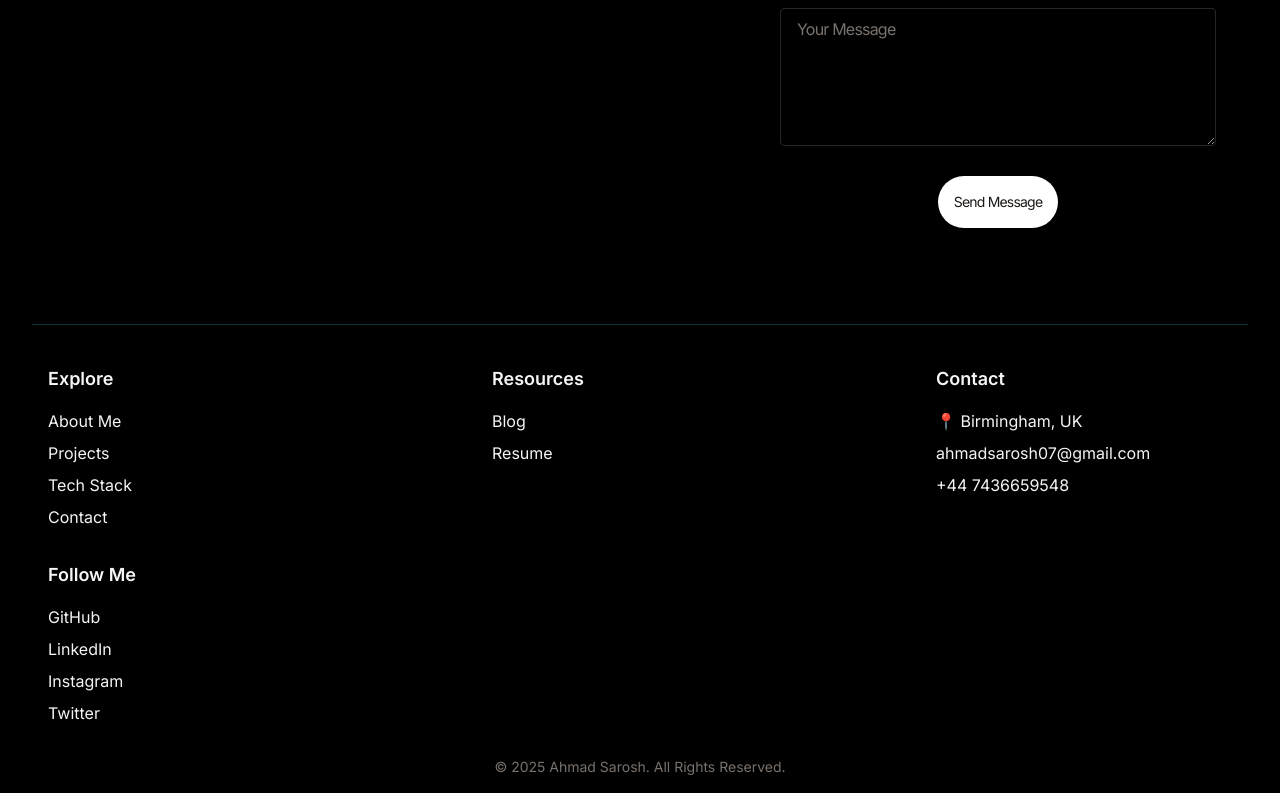
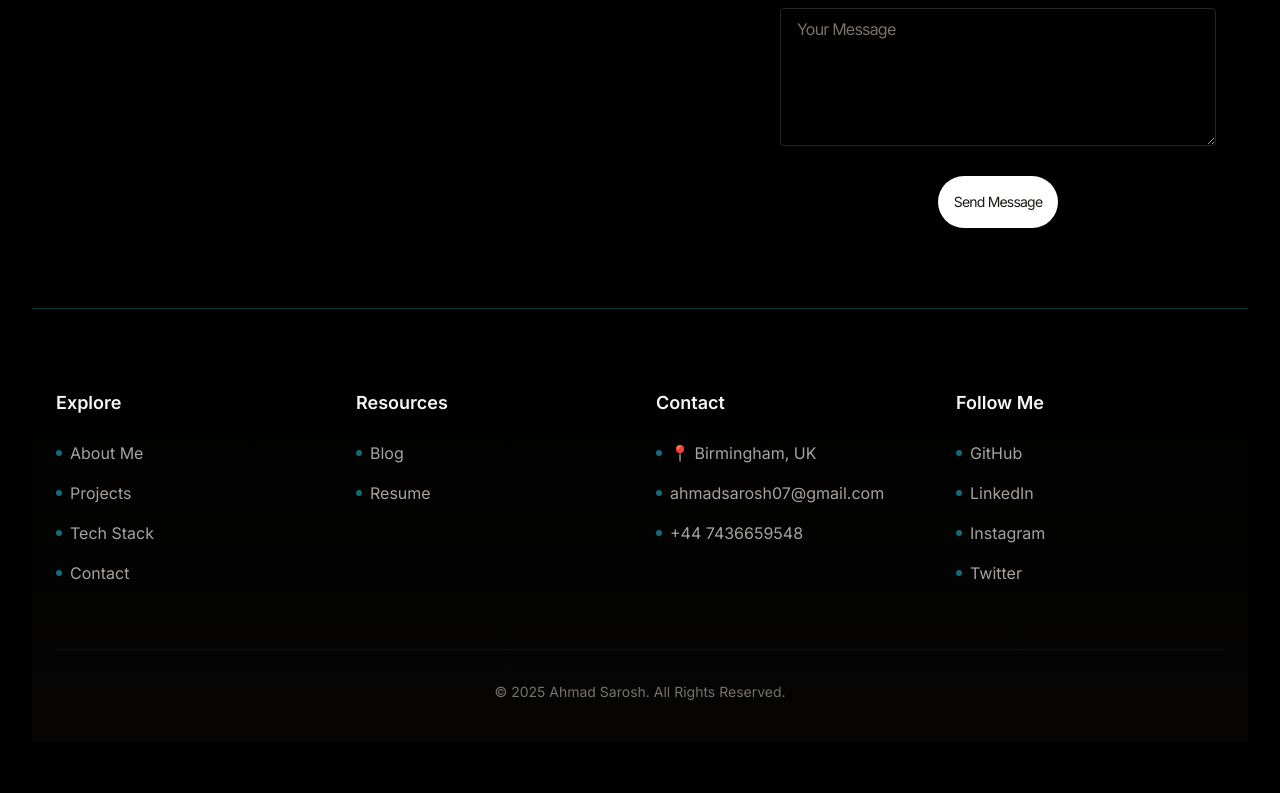
Before and after one commit to SaroshAhmad/My_Portfolio, a React (Vite) app: page / in a window 1280 px wide. Shown: the part 4079-4872 px from the top of the page. After the commit the page ends 4821 px from the top, so only its background shows below. Built offline with nearby package versions, Linux system fonts and the light colour scheme; no server answers; the database is empty.

Commit message:
Update new styling for footer section

```diff
--- a/src/components/Footer.jsx
+++ b/src/components/Footer.jsx
@@ -1,5 +1,16 @@
+// import { useLocation } from 'react-router-dom';
 
 // const Footer = () => {
+//     const location = useLocation();
+
+//     // Check if the current route is "/blog" or "/blog/{id}"
+//     const isBlogPage = location.pathname.startsWith("/blog");
+
+//     // If it's a blog page, do not render the footer
+//     if (isBlogPage) {
+//         return null;
+//     }
+
 //     return (
 //         <footer className="pb-4 mt-4 border-t border-cyan-950 text-stone-100 py-10">
 //             <div className="container mx-auto px-4">
@@ -54,62 +65,142 @@
 // export default Footer;
 
 
+
+
 import { useLocation } from 'react-router-dom';
 
 const Footer = () => {
     const location = useLocation();
-
-    // Check if the current route is "/blog" or "/blog/{id}"
     const isBlogPage = location.pathname.startsWith("/blog");
 
-    // If it's a blog page, do not render the footer
     if (isBlogPage) {
         return null;
     }
 
     return (
-        <footer className="pb-4 mt-4 border-t border-cyan-950 text-stone-100 py-10">
-            <div className="container mx-auto px-4">
-                {/* Middle Section: Quick Links */}
-                <div className="flex flex-wrap justify-between gap-8 text-left">
-                    <div className="w-1/2 sm:w-1/4">
-                        <h3 className="text-lg font-semibold mb-4">Explore</h3>
-                        <ul className="space-y-2">
-                            <li><a href="#" className="hover:text-cyan-400">About Me</a></li>
-                            <li><a href="#projects" className="hover:text-cyan-400">Projects</a></li>
-                            <li><a href="#tech" className="hover:text-cyan-400">Tech Stack</a></li>
-                            <li><a href="#contact" className="hover:text-cyan-400">Contact</a></li>
+        <footer className="relative pt-20 pb-10 border-t border-cyan-950">
+            {/* Background gradient for depth */}
+            <div className="absolute inset-0 bg-gradient-to-t from-stone-950/50 to-transparent pointer-events-none" />
+
+            <div className="container mx-auto px-6 relative">
+                {/* Main content grid */}
+                <div className="grid grid-cols-1 md:grid-cols-2 lg:grid-cols-4 gap-12 md:gap-8">
+                    {/* Explore Section */}
+                    <div className="space-y-6">
+                        <h3 className="text-lg font-semibold text-stone-100">
+                            Explore
+                        </h3>
+                        <ul className="space-y-4">
+                            <li>
+                                <a href="#" className="text-stone-400 hover:text-cyan-400 transition-colors duration-300 flex items-center gap-2 group">
+                                    <span className="w-1.5 h-1.5 bg-cyan-400/50 rounded-full group-hover:scale-150 transition-transform duration-300"></span>
+                                    About Me
+                                </a>
+                            </li>
+                            <li>
+                                <a href="#projects" className="text-stone-400 hover:text-cyan-400 transition-colors duration-300 flex items-center gap-2 group">
+                                    <span className="w-1.5 h-1.5 bg-cyan-400/50 rounded-full group-hover:scale-150 transition-transform duration-300"></span>
+                                    Projects
+                                </a>
+                            </li>
+                            <li>
+                                <a href="#tech" className="text-stone-400 hover:text-cyan-400 transition-colors duration-300 flex items-center gap-2 group">
+                                    <span className="w-1.5 h-1.5 bg-cyan-400/50 rounded-full group-hover:scale-150 transition-transform duration-300"></span>
+                                    Tech Stack
+                                </a>
+                            </li>
+                            <li>
+                                <a href="#contact" className="text-stone-400 hover:text-cyan-400 transition-colors duration-300 flex items-center gap-2 group">
+                                    <span className="w-1.5 h-1.5 bg-cyan-400/50 rounded-full group-hover:scale-150 transition-transform duration-300"></span>
+                                    Contact
+                                </a>
+                            </li>
                         </ul>
                     </div>
-                    <div className="w-1/2 sm:w-1/4">
-                        <h3 className="text-lg font-semibold mb-4">Resources</h3>
-                        <ul className="space-y-2">
-                            <li><a href="/blog" className="hover:text-cyan-400">Blog</a></li>
-                            <li><a href="/resume.pdf" className="hover:text-cyan-400" download>Resume</a></li>
+
+                    {/* Resources Section */}
+                    <div className="space-y-6">
+                        <h3 className="text-lg font-semibold text-stone-100">
+                            Resources
+                        </h3>
+                        <ul className="space-y-4">
+                            <li>
+                                <a href="/blog" className="text-stone-400 hover:text-cyan-400 transition-colors duration-300 flex items-center gap-2 group">
+                                    <span className="w-1.5 h-1.5 bg-cyan-400/50 rounded-full group-hover:scale-150 transition-transform duration-300"></span>
+                                    Blog
+                                </a>
+                            </li>
+                            <li>
+                                <a href="/resume.pdf" download className="text-stone-400 hover:text-cyan-400 transition-colors duration-300 flex items-center gap-2 group">
+                                    <span className="w-1.5 h-1.5 bg-cyan-400/50 rounded-full group-hover:scale-150 transition-transform duration-300"></span>
+                                    Resume
+                                </a>
+                            </li>
                         </ul>
                     </div>
-                    <div className="w-1/2 sm:w-1/4">
-                        <h3 className="text-lg font-semibold mb-4">Contact</h3>
-                        <ul className="space-y-2">
-                            <li><span>📍 Birmingham, UK</span></li>
-                            <li><a href="mailto:ahmadsarosh07@gmail.com" className="hover:text-cyan-400">ahmadsarosh07@gmail.com</a></li>
-                            <li><a href="tel:+447436659548" className="hover:text-cyan-400">+44 7436659548</a></li>
+
+                    {/* Contact Section */}
+                    <div className="space-y-6">
+                        <h3 className="text-lg font-semibold text-stone-100">
+                            Contact
+                        </h3>
+                        <ul className="space-y-4">
+                            <li className="text-stone-400 flex items-center gap-2">
+                                <span className="w-1.5 h-1.5 bg-cyan-400/50 rounded-full"></span>
+                                📍 Birmingham, UK
+                            </li>
+                            <li>
+                                <a href="mailto:ahmadsarosh07@gmail.com" className="text-stone-400 hover:text-cyan-400 transition-colors duration-300 flex items-center gap-2 group">
+                                    <span className="w-1.5 h-1.5 bg-cyan-400/50 rounded-full group-hover:scale-150 transition-transform duration-300"></span>
+                                    ahmadsarosh07@gmail.com
+                                </a>
+                            </li>
+                            <li>
+                                <a href="tel:+447436659548" className="text-stone-400 hover:text-cyan-400 transition-colors duration-300 flex items-center gap-2 group">
+                                    <span className="w-1.5 h-1.5 bg-cyan-400/50 rounded-full group-hover:scale-150 transition-transform duration-300"></span>
+                                    +44 7436659548
+                                </a>
+                            </li>
                         </ul>
                     </div>
-                    <div className="w-1/2 sm:w-1/4">
-                        <h3 className="text-lg font-semibold mb-4">Follow Me</h3>
-                        <ul className="space-y-2">
-                            <li><a href="https://github.com/SaroshAhmad" className="hover:text-cyan-400">GitHub</a></li>
-                            <li><a href="https://www.linkedin.com/in/ahmadsarosh/" className="hover:text-cyan-400">LinkedIn</a></li>
-                            <li><a href="https://www.instagram.com/iamsaroshahmad/" className="hover:text-cyan-400">Instagram</a></li>
-                            <li><a href="https://twitter.com/ahmadsarosh" className="hover:text-cyan-400">Twitter</a></li>
+
+                    {/* Follow Me Section */}
+                    <div className="space-y-6">
+                        <h3 className="text-lg font-semibold text-stone-100 ">
+                            Follow Me
+                        </h3>
+                        <ul className="space-y-4">
+                            <li>
+                                <a href="https://github.com/SaroshAhmad" className="text-stone-400 hover:text-cyan-400 transition-colors duration-300 flex items-center gap-2 group">
+                                    <span className="w-1.5 h-1.5 bg-cyan-400/50 rounded-full group-hover:scale-150 transition-transform duration-300"></span>
+                                    GitHub
+                                </a>
+                            </li>
+                            <li>
+                                <a href="https://www.linkedin.com/in/ahmadsarosh/" className="text-stone-400 hover:text-cyan-400 transition-colors duration-300 flex items-center gap-2 group">
+                                    <span className="w-1.5 h-1.5 bg-cyan-400/50 rounded-full group-hover:scale-150 transition-transform duration-300"></span>
+                                    LinkedIn
+                                </a>
+                            </li>
+                            <li>
+                                <a href="https://www.instagram.com/iamsaroshahmad/" className="text-stone-400 hover:text-cyan-400 transition-colors duration-300 flex items-center gap-2 group">
+                                    <span className="w-1.5 h-1.5 bg-cyan-400/50 rounded-full group-hover:scale-150 transition-transform duration-300"></span>
+                                    Instagram
+                                </a>
+                            </li>
+                            <li>
+                                <a href="https://twitter.com/ahmadsarosh" className="text-stone-400 hover:text-cyan-400 transition-colors duration-300 flex items-center gap-2 group">
+                                    <span className="w-1.5 h-1.5 bg-cyan-400/50 rounded-full group-hover:scale-150 transition-transform duration-300"></span>
+                                    Twitter
+                                </a>
+                            </li>
                         </ul>
                     </div>
                 </div>
 
-                {/* Bottom Section: Copyright */}
-                <div className="text-center mt-8">
-                    <p className="text-sm text-stone-500">
+                {/* Copyright Section with divider */}
+                <div className="mt-16 pt-8 border-t border-cyan-950/30">
+                    <p className="text-sm text-stone-500 text-center">
                         &copy; {new Date().getFullYear()} Ahmad Sarosh. All Rights Reserved.
                     </p>
                 </div>
```
